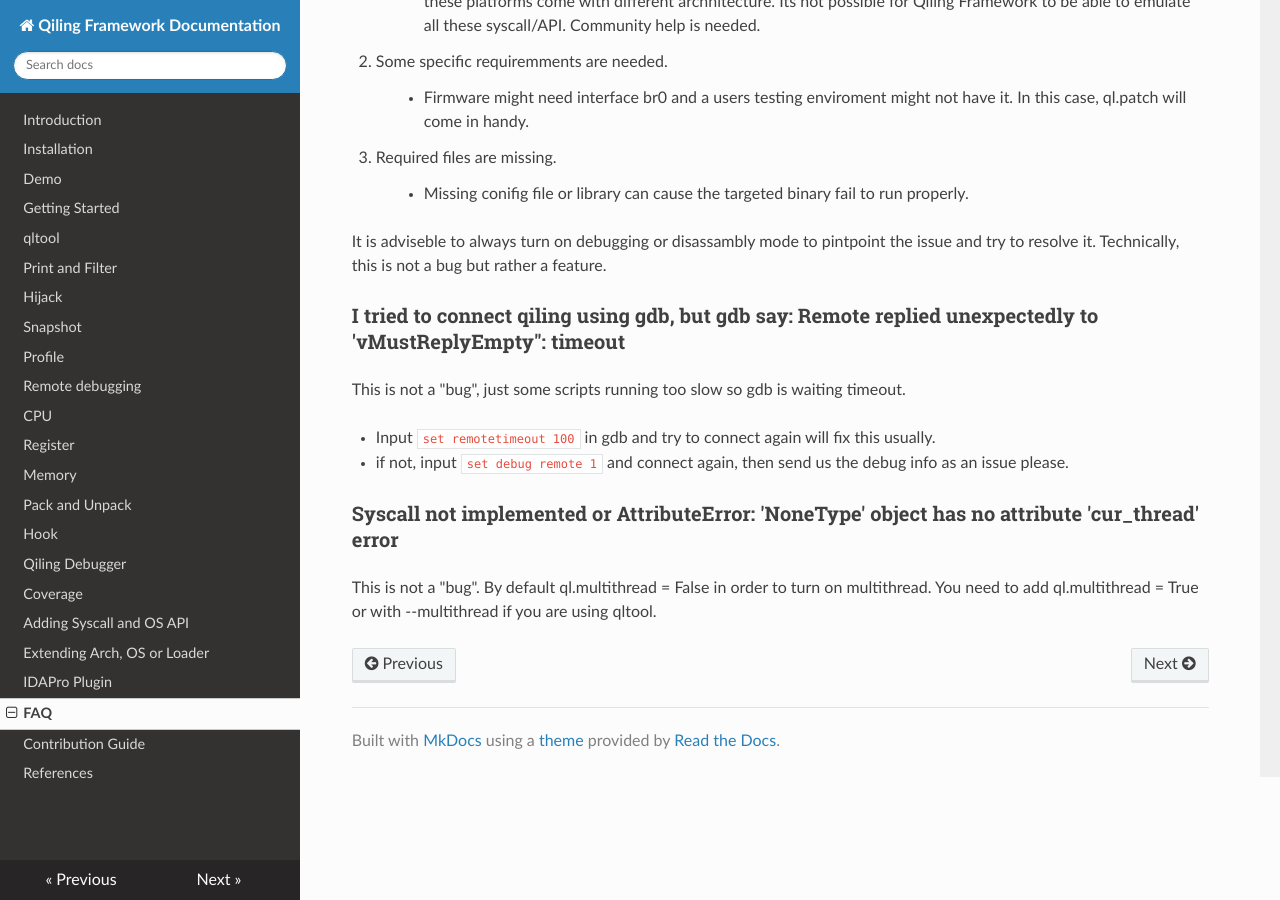
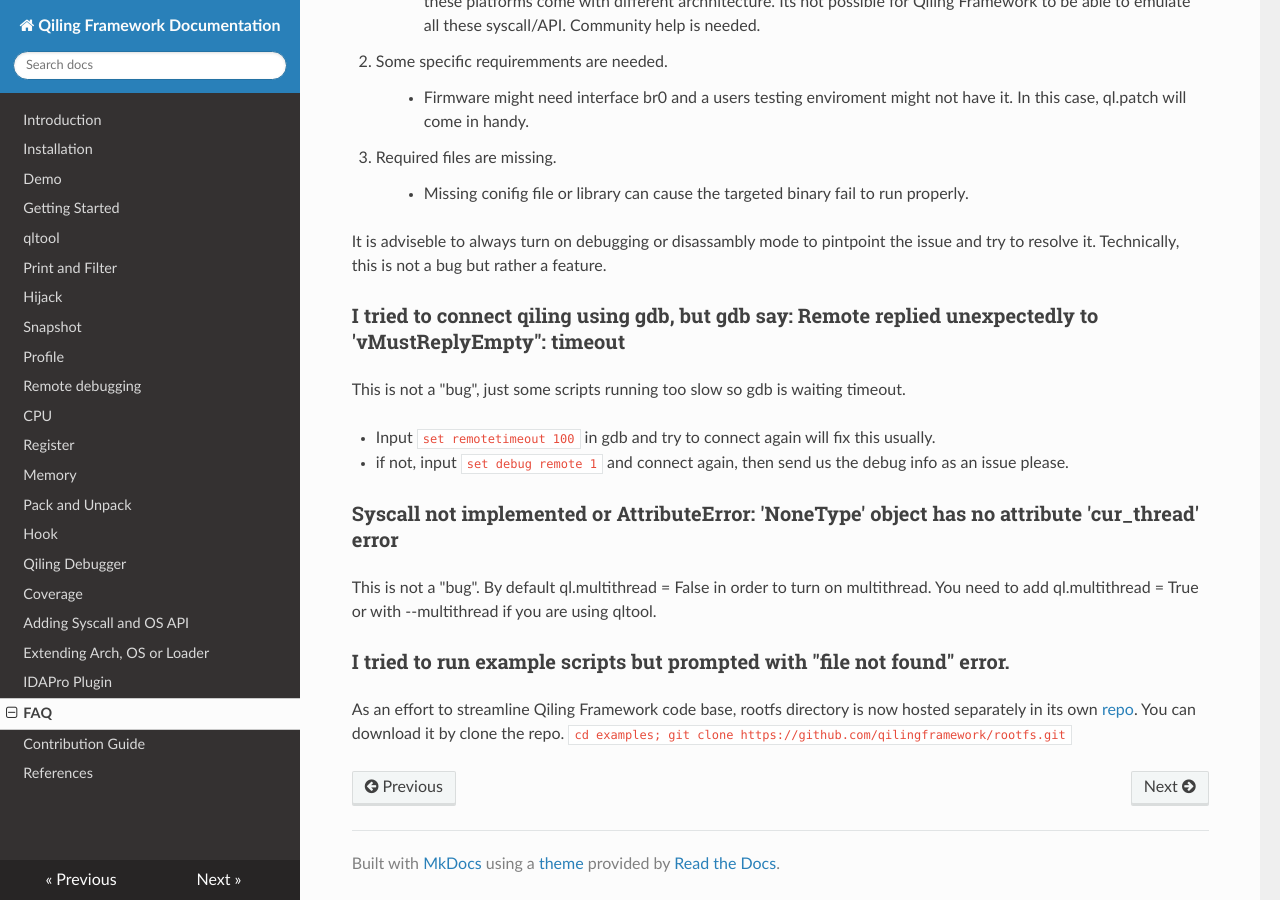
Before and after one commit to qilingframework/rtfd.io, an MkDocs documentation site: the page built from docs/faq.md, in a window 1280 px wide and 900 px high, scrolled down 1609 px. Built offline with MkDocs 1.6.1, drawn with Linux system fonts in a browser that asks for light colours; nearby versions of some CDN libraries.

Commit message:
Update faq.md

````diff
--- a/docs/faq.md
+++ b/docs/faq.md
@@ -93,3 +93,6 @@ This is not a "bug", just some scripts running too slow so gdb is waiting timeou
 
 ### Syscall not implemented or AttributeError: 'NoneType' object has no attribute 'cur_thread' error
 This is not a "bug". By default ql.multithread = False in order to turn on multithread. You need to add ql.multithread = True or with --multithread if you are using qltool.
+
+### I tried to run example scripts but prompted with "file not found" error.
+As an effort to streamline Qiling Framework code base, rootfs directory is now hosted separately in its own [repo](https://github.com/qilingframework/rootfs). You can download it by clone the repo. ```cd examples; git clone https://github.com/qilingframework/rootfs.git```
````
